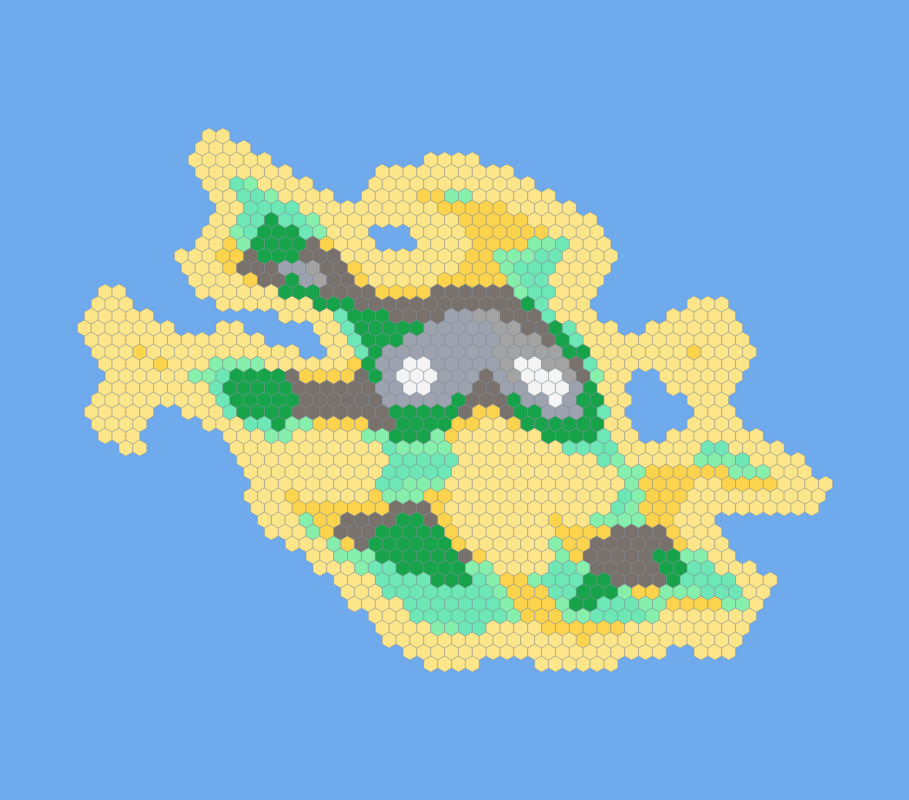
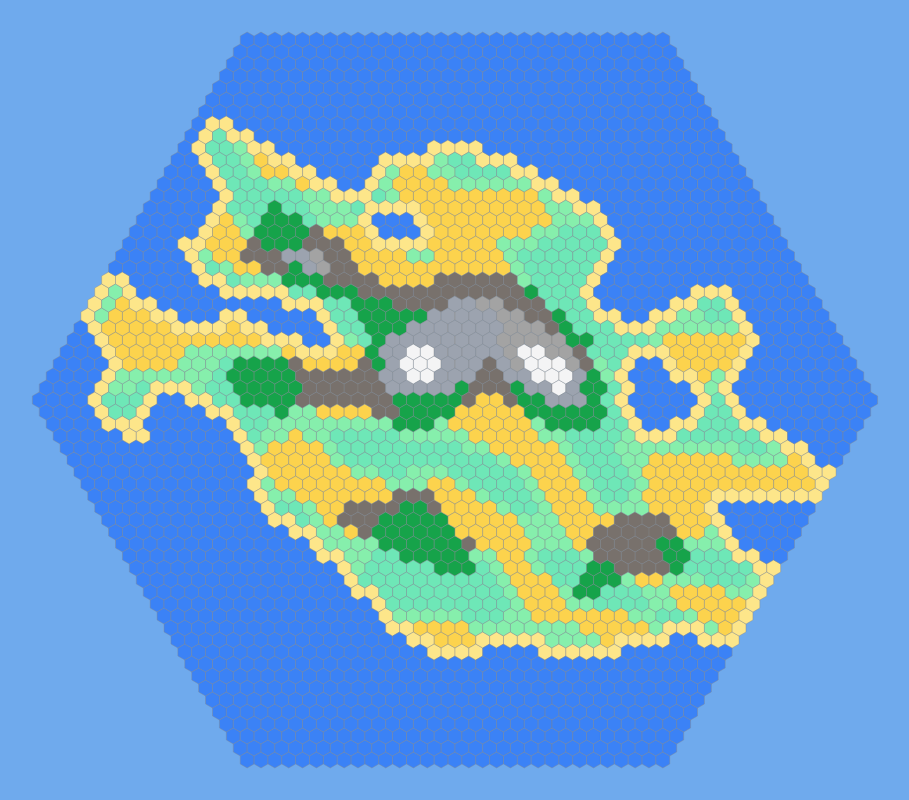
Before and after one commit to LuccianoB/cozy-colony, a React (Vite) app: page / in a window 1280 px wide. Shown: the whole page, without its empty margins (185-1094 px from the left). Built offline with nearby package versions, Linux system fonts and the light colour scheme.

Commit message:
adjusted ocean threshold and tile generation

```diff
--- a/src/components/HexGrid.jsx
+++ b/src/components/HexGrid.jsx
@@ -113,7 +113,10 @@ export default function HexGrid() {
                 setSelectedTileId(prev => (prev === tile.id ? null : tile.id))
               }
             >
-              <title>{typeData.name}</title>
+              <title>{typeData.name}
+                - Elevation: {tile.elevation.toFixed(2)}
+                - Moisture: {tile.moisture.toFixed(2)}
+              </title>
             </polygon>
           );
         })}
--- a/src/utils/hexUtils.js
+++ b/src/utils/hexUtils.js
@@ -75,12 +75,10 @@ export function generateNoisyIslandGrid({
 
     //final elevation value
     const boost = 1 - normalizedDist;
-    const elevation = baseNoiseValue * fallOff + 0.1 * boost;
+    const elevation = Math.max(0,baseNoiseValue * fallOff + 0.1 * boost);
 
     //Skip tiles below the elevation threshold
-    if (elevation < elevationThreshold) {
-      continue;
-    }
+
 
     //push usable tile
     tiles.push({
@@ -101,6 +99,12 @@ export function generateNoisyIslandGrid({
 
   for (const tile of tiles) {
     tile.type = categorizeTerrain(tile.elevation, tile.moisture, tile.tags);
+  }
+
+  for (const tile of tiles) {
+    if (tile.type === 'beach') {
+      console.log(`Beach tile at ${tile.id} -> elevation: ${tile.elevation}`);
+    }
   }
 
   return tiles;
--- a/src/utils/rules.js
+++ b/src/utils/rules.js
@@ -1,4 +1,4 @@
-const THRESHOLD = 0.3;
+const THRESHOLD = 0.2;
 
 // Directions for axial hex neighbors (pointy-topped)
 const directions = [
--- a/src/utils/terrain.js
+++ b/src/utils/terrain.js
@@ -52,10 +52,13 @@ export const TERRAIN_TYPES = {
  * @returns {string} - Terrain type key
  */
 export function categorizeTerrain(elevation, moisture, tags= []) {
+  if (elevation < 0.2) {
+    return 'ocean';
+  }
   if (tags.includes('coast')){
     return 'beach';
   }
-  if (elevation < 0.3) {
+  if (elevation < 0.2) {
     return moisture < 0.4 ? 'beach' : 'swamp';
   } else if (elevation < 0.5) {
     if (moisture < 0.4) return 'desert';
```
